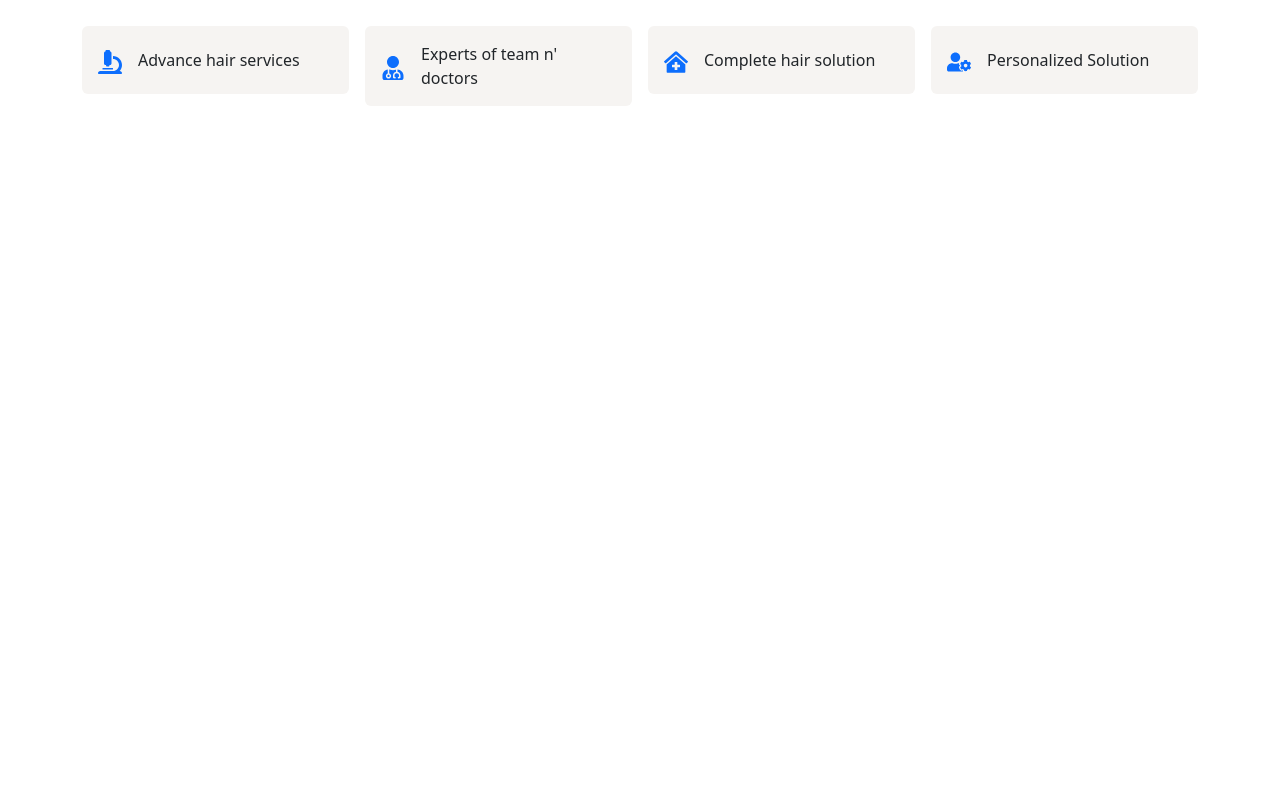
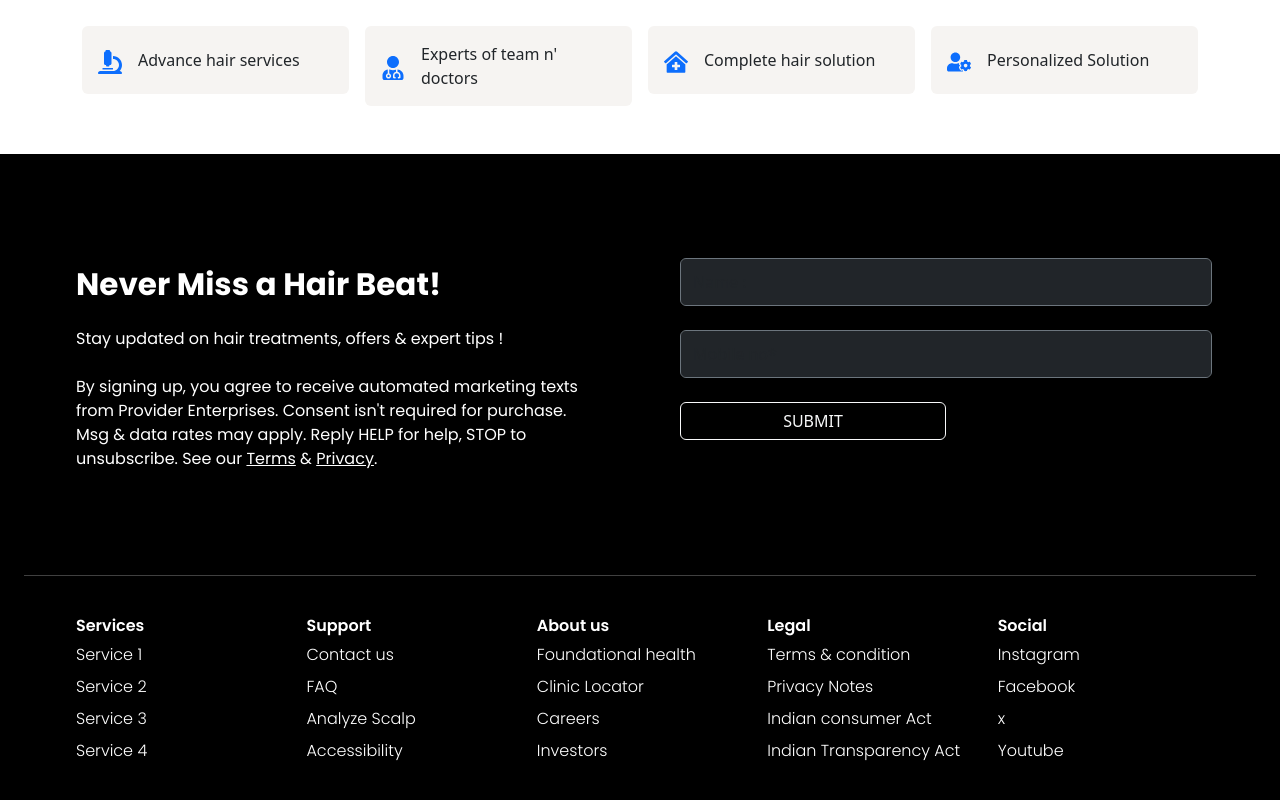
Before and after one commit to Iamvishant01/providerenterprises, a React (Vite) app: page / in a window 1280 px wide. Shown: the part 3113-3913 px from the top of the page. Before the commit the page ends 3267 px from the top, so only its background shows below. Built offline with nearby package versions, Linux system fonts and the light colour scheme; a web font is replaced by a local one.

Commit message:
Footer Added

```diff
--- a/src/App.css
+++ b/src/App.css
@@ -383,6 +383,14 @@
   width: 30%;
   margin: 2%;
 }
+.footer-link {
+  color: white;
+  text-decoration: none;
+}
+.footer-item {
+  margin-bottom: 0.5rem; /* Adjust as needed */
+}
+
 @media (max-width: 768px) {
   .landing-body {
     background-image: url('./assets/landingbg2.png');
@@ -423,4 +431,7 @@
   #guide-custom-txt{
     text-align: center;
   }
+  .custom-form{
+    padding: 0;
+  }
 }
--- a/src/App.jsx
+++ b/src/App.jsx
@@ -1,5 +1,6 @@
 import './App.css'
 import Features from './Components/features'
+import Footer from './Components/Footer'
 import Guide from './Components/Guide'
 import Landing from './Components/Landing'
 import Learnmore from './Components/Learnmore'
@@ -20,6 +21,7 @@ function App() {
     <Reliable/>
     <Research/>
     <Offerings/>
+    <Footer/>
     </>
   )
 }
--- /dev/null
+++ b/src/Components/Footer.jsx
@@ -0,0 +1,114 @@
+import React from "react";
+import "bootstrap/dist/css/bootstrap.min.css";
+
+const Footer = () => {
+  return (
+    <div className="bg-black text-white px-4 py-5">
+      {/* Upper Section */}
+      <div className="row mb-4 p-3">
+        {/* Left Text */}
+        <div className="col-md-6 mb-4 mb-md-0 p-5">
+          <h5 className="poppins-bold mb-4" style={{fontSize:"31px"}}>Never Miss a Hair Beat!</h5>
+          <p className="poppins-regular mb-4">Stay updated on hair treatments, offers & expert tips !</p>
+          <p className="poppins-regular">
+            By signing up, you agree to receive automated marketing texts from Provider Enterprises.
+            Consent isn't required for purchase. Msg & data rates may apply. Reply HELP for help, STOP to unsubscribe.
+            See our <a href="#" className="text-decoration-underline text-white">Terms</a> & <a href="#" className="text-decoration-underline text-white">Privacy</a>.
+          </p>
+        </div>
+
+        {/* Right Form */}
+        <div className="col-md-6 p-3">
+          <form className="p-4 custom-form">
+            <div className="mb-4">
+              <input
+                type="text"
+                className="form-control bg-dark text-white border border-secondary"
+                placeholder="Name :"
+                style={{height:"3rem"}}
+              />
+            </div>
+            <div className="mb-4">
+              <input
+                type="text"
+                className="form-control bg-dark text-white border border-secondary "
+                placeholder="Mobile no*"
+                style={{height:"3rem"}}
+
+              />
+            </div>
+            <button
+              type="submit"
+              className="btn btn-outline-light w-50"
+            >
+              SUBMIT
+            </button>
+          </form>
+        </div>
+      </div>
+
+      {/* Divider */}
+      <hr className="border-white" />
+
+      {/* Lower Section */}
+      <div className="row text-start text-md-left p-4 m-3">
+        {/* Services */}
+        <div className="col-6 col-md">
+          <h6 className="poppins-semibold">Services</h6>
+          <ul className="list-unstyled poppins-light">
+                <li className="footer-item"><a href="#" className="footer-link">Service 1</a></li>
+                <li className="footer-item"><a href="#" className="footer-link">Service 2</a></li>
+                <li className="footer-item"><a href="#" className="footer-link">Service 3</a></li>
+                <li className="footer-item"><a href="#" className="footer-link">Service 4</a></li>
+          </ul>
+        </div>
+
+        {/* Support */}
+        <div className="col-6 col-md">
+          <h6 className="poppins-semibold">Support</h6>
+          <ul className="list-unstyled poppins-light">
+                <li className="footer-item"><a href="#" className="footer-link">Contact us</a></li>
+                <li className="footer-item"><a href="#" className="footer-link">FAQ</a></li>
+                <li className="footer-item"><a href="#" className="footer-link">Analyze Scalp</a></li>
+                <li className="footer-item"><a href="#" className="footer-link">Accessibility</a></li>
+          </ul>
+        </div>
+
+        {/* About Us */}
+        <div className="col-6 col-md">
+          <h6 className="poppins-semibold">About us</h6>
+          <ul className="list-unstyled poppins-light">
+                <li className="footer-item"><a href="#" className="footer-link">Foundational health</a></li>
+                <li className="footer-item"><a href="#" className="footer-link">Clinic Locator</a></li>
+                <li className="footer-item"><a href="#" className="footer-link">Careers</a></li>
+                <li className="footer-item"><a href="#" className="footer-link">Investors</a></li>
+          </ul>
+        </div>
+
+        {/* Legal */}
+        <div className="col-6 col-md">
+          <h6 className="poppins-semibold">Legal</h6>
+          <ul className="list-unstyled poppins-light">
+            <li className="footer-item"><a href="#" className="footer-link">Terms & condition</a></li>
+            <li className="footer-item"><a href="#" className="footer-link">Privacy Notes</a></li>
+            <li className="footer-item"><a href="#" className="footer-link">Indian consumer Act</a></li>
+            <li className="footer-item"><a href="#" className="footer-link">Indian Transparency Act</a></li>
+          </ul>
+        </div>
+
+        {/* Social */}
+        <div className="col-12 col-md">
+          <h6 className="poppins-semibold">Social</h6>
+          <ul className="list-unstyled poppins-light">
+            <li className="footer-item"><a href="" className="footer-link">Instagram</a></li>
+            <li className="footer-item"><a href="" className="footer-link">Facebook</a></li>
+            <li className="footer-item"><a href="" className="footer-link">x</a></li>
+            <li className="footer-item"><a href="" className="footer-link" >Youtube</a></li>
+          </ul>
+        </div>
+      </div>
+    </div>
+  );
+};
+
+export default Footer;
```
